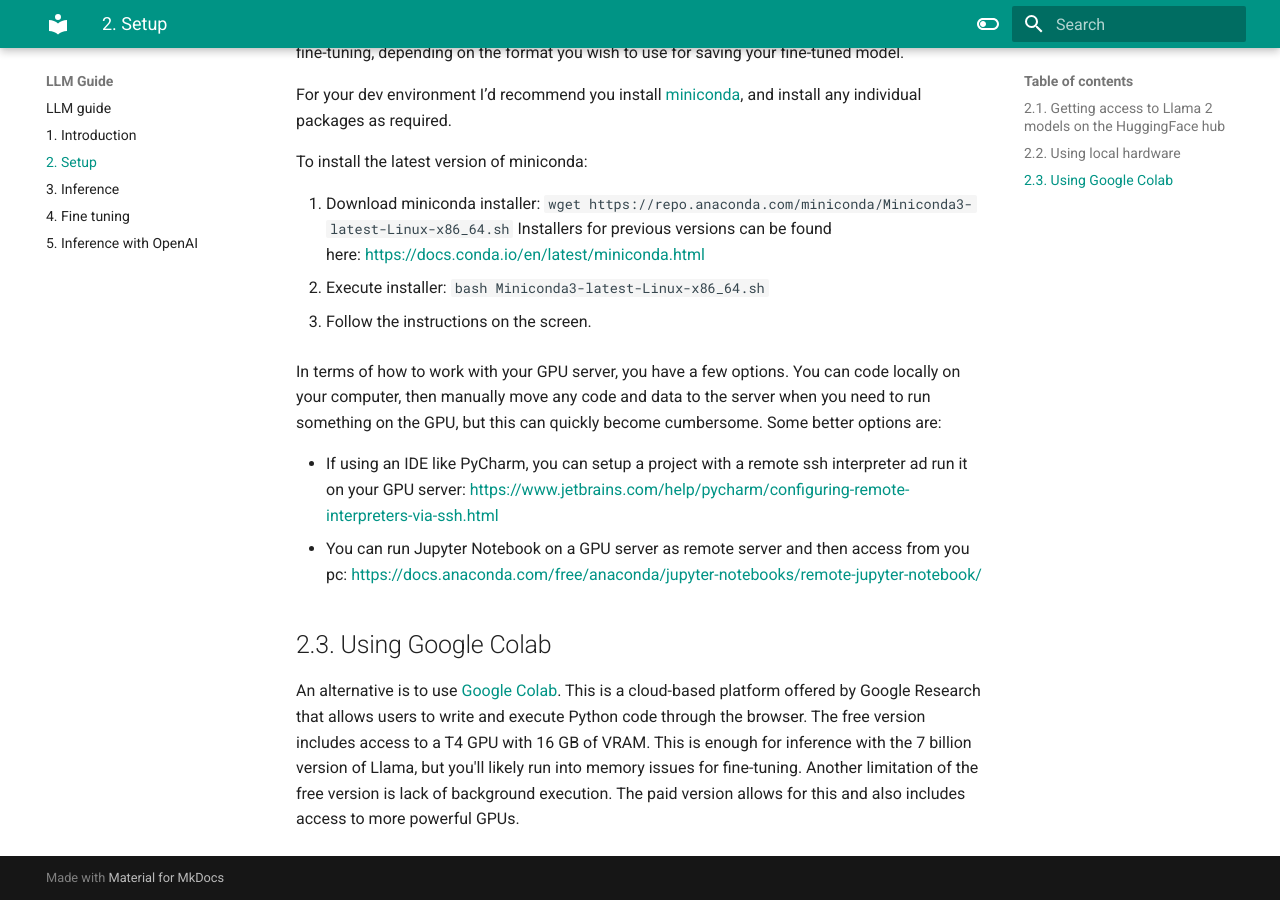
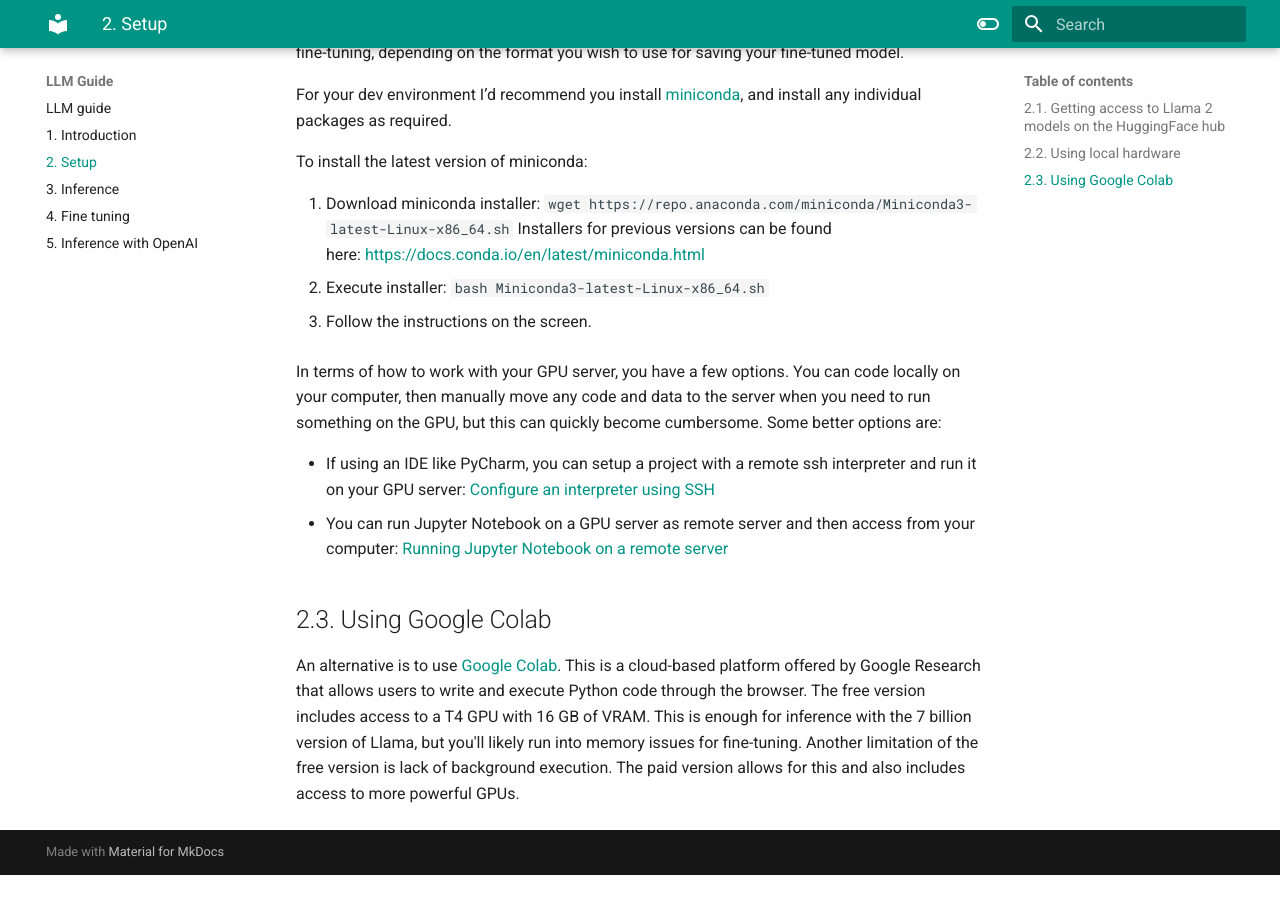
Before and after one commit to nestorp/llm-examples, an MkDocs documentation site: the page built from docs/2. Setup.md, in a window 1280 px wide and 900 px high, scrolled down 737 px. Built offline with MkDocs 1.6.1 and Material for MkDocs 9.7.7, drawn with Linux system fonts in a browser that asks for light colours; after the commit the page ends 1612 px from its top, so only the background shows below that.

Commit message:
Updating setup

```diff
--- a/docs/2. Setup.md
+++ b/docs/2. Setup.md
@@ -27,8 +27,8 @@ Installers for previous versions can be found here: [https://docs.conda.io/en/l
 
 In terms of how to work with your GPU server, you have a few options. You can code locally on your computer, then manually move any code and data to the server when you need to run something on the GPU, but this can quickly become cumbersome. Some better options are:
 
-- If using an IDE like PyCharm, you can setup a project with a remote ssh interpreter ad run it on your GPU server: [https://www.jetbrains.com/help/pycharm/configuring-remote-interpreters-via-ssh.html](https://www.jetbrains.com/help/pycharm/configuring-remote-interpreters-via-ssh.html)
-- You can run Jupyter Notebook on a GPU server as remote server and then access from you pc: [https://docs.anaconda.com/free/anaconda/jupyter-notebooks/remote-jupyter-notebook/](https://docs.anaconda.com/free/anaconda/jupyter-notebooks/remote-jupyter-notebook/)
+- If using an IDE like PyCharm, you can setup a project with a remote ssh interpreter and run it on your GPU server: [Configure an interpreter using SSH](https://www.jetbrains.com/help/pycharm/configuring-remote-interpreters-via-ssh.html)
+- You can run Jupyter Notebook on a GPU server as remote server and then access from your computer: [Running Jupyter Notebook on a remote server](https://docs.anaconda.com/free/anaconda/jupyter-notebooks/remote-jupyter-notebook/)
 
 ## 2.3. Using Google Colab
 
```
